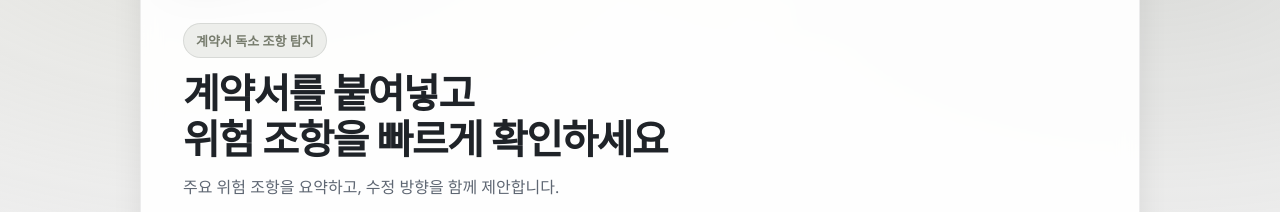
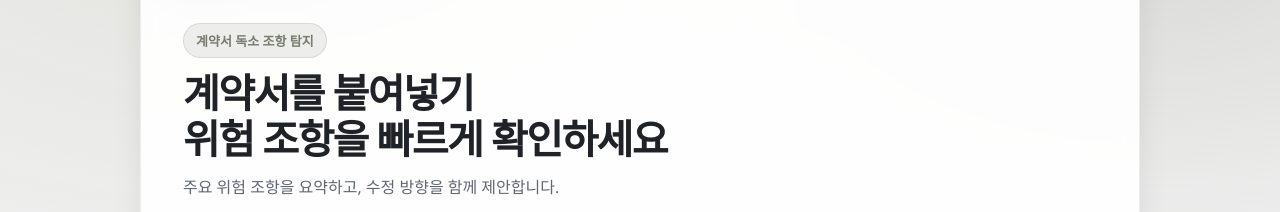
Before and after one commit to Sign-Safe/frontend, a Next.js app: page / in a window 1280 px wide. Shown: the part 130-342 px from the top of the page. Built offline with nearby package versions, Linux system fonts and the light colour scheme.

Commit message:
붙여넣고-> 붙여넣기

```diff
--- a/app/components/TextInputPage.tsx
+++ b/app/components/TextInputPage.tsx
@@ -57,7 +57,7 @@ const TextInputPage = ({
         <div className="home-hero__text">
           <p className="home-badge">계약서 독소 조항 탐지</p>
           <h2 className="home-title">
-            계약서를 붙여넣고
+            계약서를 붙여넣기
             <br />
             위험 조항을 빠르게 확인하세요
           </h2>
```
